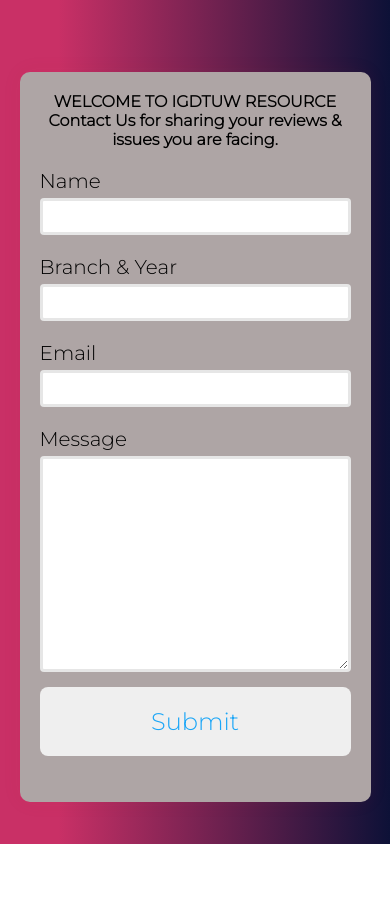
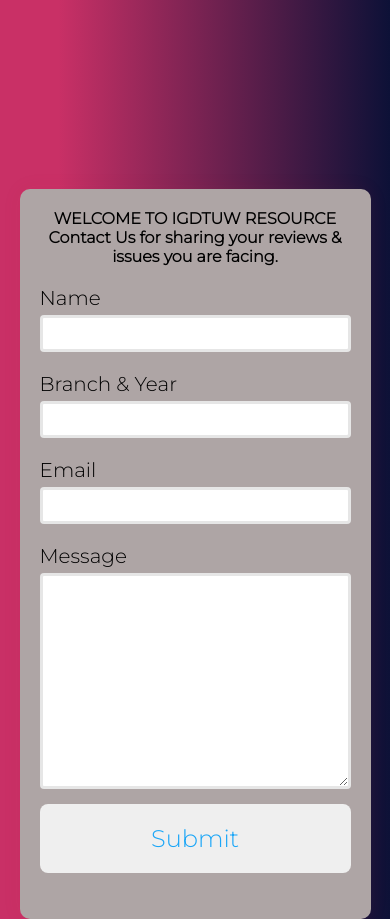
Before and after one commit to Igdtuwresource/Contact-us, a plain HTML site: page index.html in a window 390 px wide. Shown: the top 919 px of the page. Before the commit the page ends 844 px from the top, so only its background shows below. Drawn offline with nearby package versions, Linux system fonts and the light colour scheme.

Commit message:
Update styles.css

```diff
--- a/styles.css
+++ b/styles.css
@@ -7,7 +7,7 @@ body {
   font-family: "Montserrat";
 }
 section {
-  height: 100vh;
+  height: 130vh;
   width: 100%;
   background: linear-gradient(to right, #c93066 15%, #0d1137 100%);
   display: flex;
@@ -30,7 +30,7 @@ margin-top:30px;
 }
 @media screen and (max-width:720px){
   .container{
-    margin-top:50px;
+    margin-top:30px;
   }
 }
 .form-group {
```
